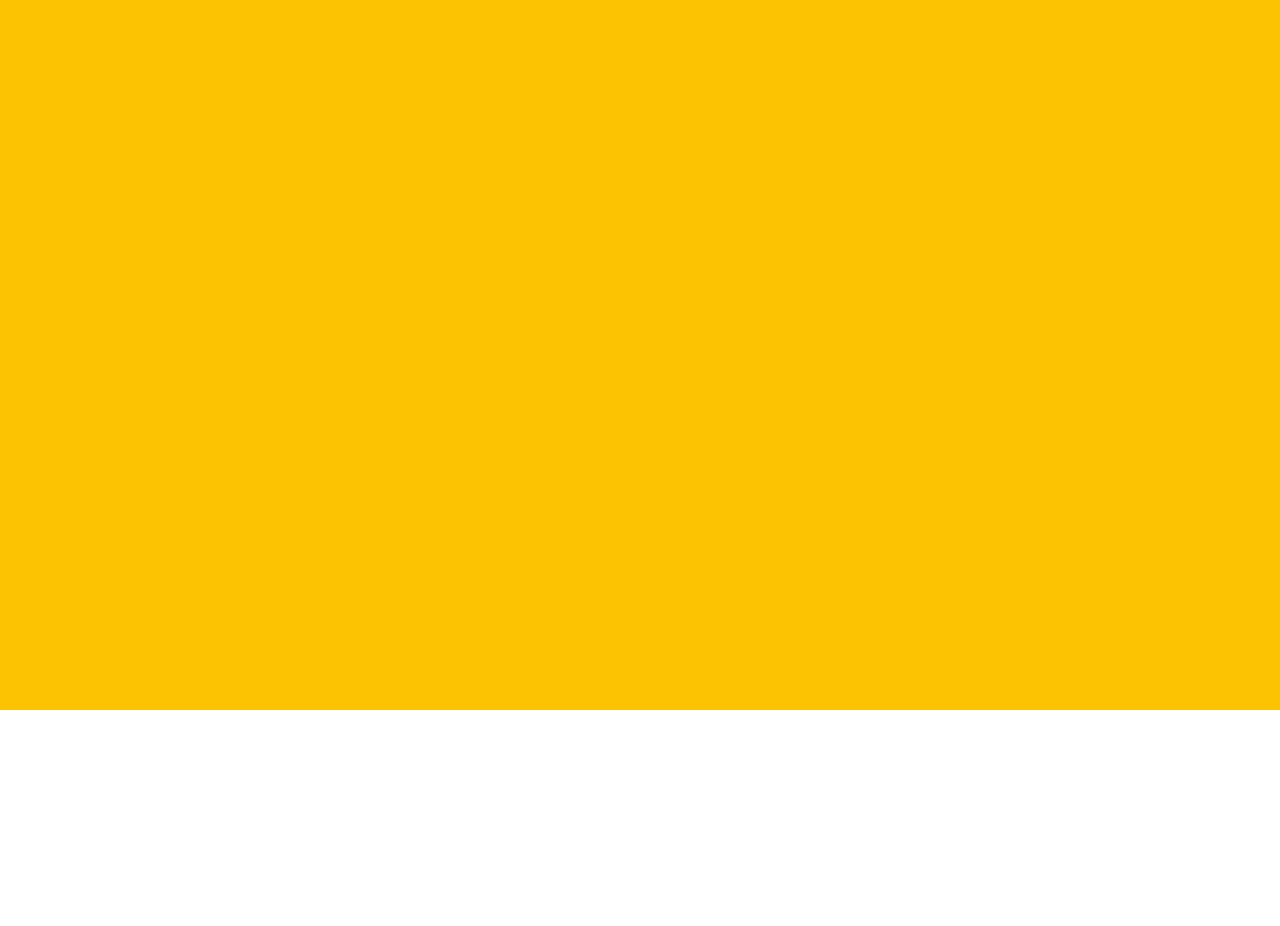
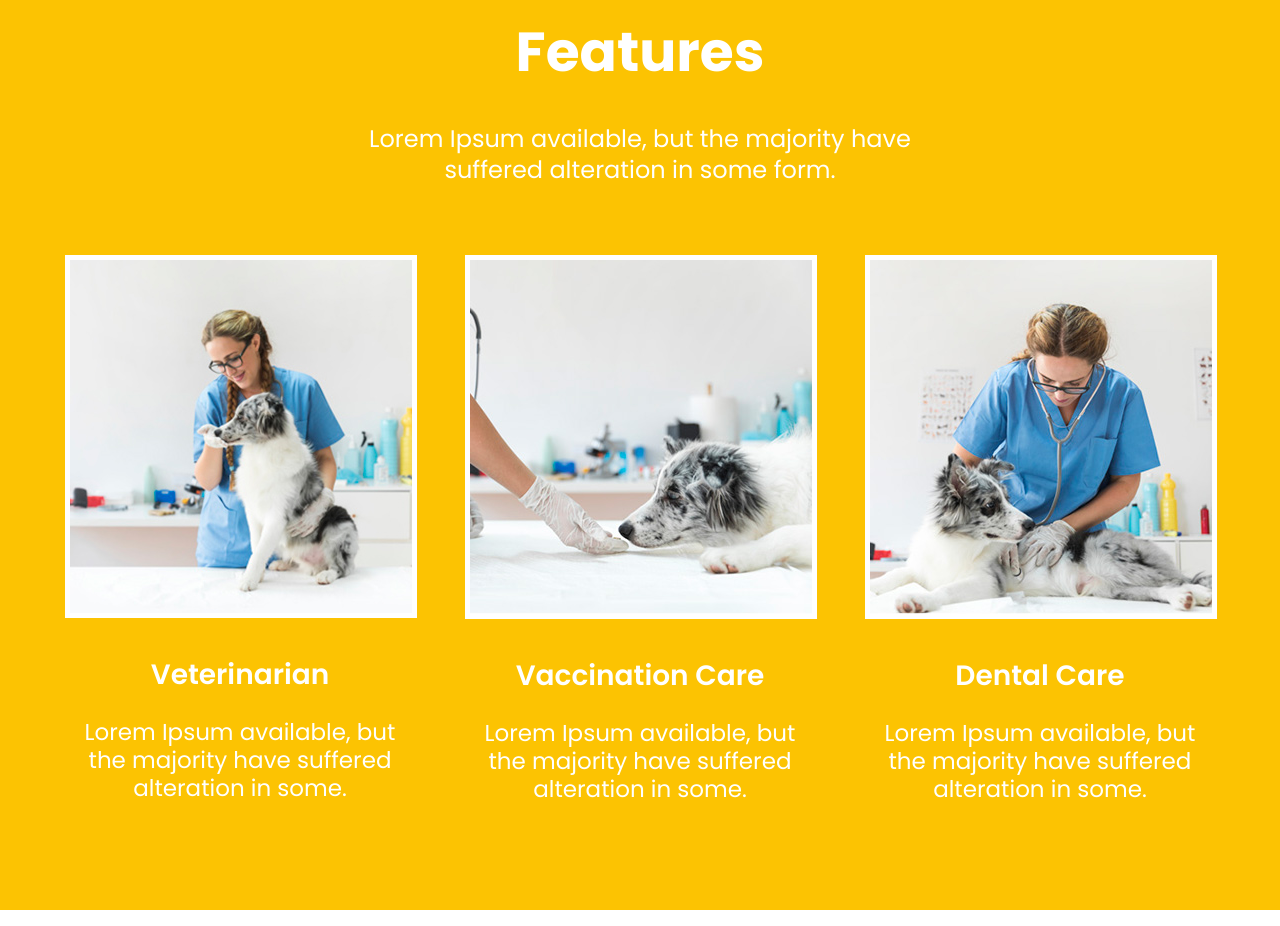
Before and after one commit to tarragon777/veterinary, a plain HTML site: page index.html in a window 1280 px wide. Shown: the part 1720-2646 px from the top of the page. Before the commit the page ends 2430 px from the top, so only its background shows below. Drawn offline with Linux system fonts and the light colour scheme.

Commit message:
added features

```diff
--- a/css/style.css
+++ b/css/style.css
@@ -80,7 +80,6 @@ h1, h2, h3, h4, h5, h6 {
 }
 
 .search__form {
-    display: flex;
     position: relative;
     width: 200px;
     margin: 0 auto;
@@ -216,7 +215,7 @@ input::-webkit-input-placeholder {
 }
 
 .btn--yellow:hover {
-    box-shadow: inset 0 0 0 3px #000;
+    box-shadow: inset 0 0 0 3px #00bec9;
     color: black;
     border-radius: 5px;
     background-color: transparent;
@@ -288,7 +287,70 @@ input::-webkit-input-placeholder {
 ####################*/
 
 .features {
-    width: 100%;
-    height: 800px;
+    height: 1000px;
     background: #fcc302;
 }
+
+.features__inner {
+    padding: 100px 0;
+    margin: 0 auto;
+}
+
+.ftrs__items {
+    display: flex;
+    flex-wrap: wrap;
+    margin: 0 -15px;
+}
+
+.features__item {
+    width: 33.333%;
+    padding: 0 25px;
+}
+
+.features__title {
+    font-weight: 700;
+    font-size: 55px;
+    color: white;
+    text-align: center;
+    margin-bottom: 30px;
+}
+
+.features__subtitle {
+    margin: 0 auto;
+    margin-bottom: 40px;
+    width: 50%;
+    font-size: 24px;
+    color: white;
+    text-align: center;
+    line-height: 1.3;
+}
+
+.features__photo {
+    margin-top: 30px;
+    border: 5px solid white;
+    margin-bottom: 30px;
+}
+
+.features__name {
+    color: white;
+    text-align: center;
+    font-size: 28px;
+    font-weight: 600;
+
+    transition: 0.1s linear;
+}
+
+.features__name:hover {
+    color: #000;
+}
+
+.name__link {
+    text-decoration: none;
+}
+
+.feature__text {
+    color: white;
+    text-align: center;
+    font-size: 23px;
+    line-height: 1.2;
+}
--- a/index.html
+++ b/index.html
@@ -86,8 +86,42 @@
 </div>
 
 <div class="features">
+    <div class="container">
+        <div class="features__inner">
+            <h2 class="features__title">Features</h2>
+            <div class="features__subtitle">Lorem Ipsum available, but the majority have
+                suffered alteration in some form.
+            </div>
+            <div class="ftrs__items">
+                <div class="features__item">
+                    <img src="img/features/feature-1.jpg" alt="feature" class="features__photo">
+                    <a class="name__link" href="#"><h3 class="features__name">Veterinarian</h3></a>
+                    <p class="feature__text">Lorem Ipsum available, but
+                        the majority have suffered
+                        alteration in some.
+                    </p>
+                </div>
+                <div class="features__item">
+                    <img src="img/features/feature-2.jpg" alt="feature" class="features__photo">
+                    <a class="name__link" href="#"><h3 class="features__name">Vaccination Care</h3></a>
+                    <p class="feature__text">Lorem Ipsum available, but
+                        the majority have suffered
+                        alteration in some.
+                    </p>
+                </div>
+                <div class="features__item">
+                    <img src="img/features/feature-3.jpg" alt="feature" class="features__photo">
+                    <a class="name__link" href="#"><h3 class="features__name">Dental Care</h3></a>
+                    <p class="feature__text">Lorem Ipsum available, but
+                        the majority have suffered
+                        alteration in some.
+                    </p>
+                </div>
+            </div>
+        </div>
+    </div>
+</div>
 
-</div>
 
 </body>
 </html>
```
Also changed, not shown: img/features/feature-1.jpg (added), img/features/feature-2.jpg (added), img/features/feature-3.jpg (added).
